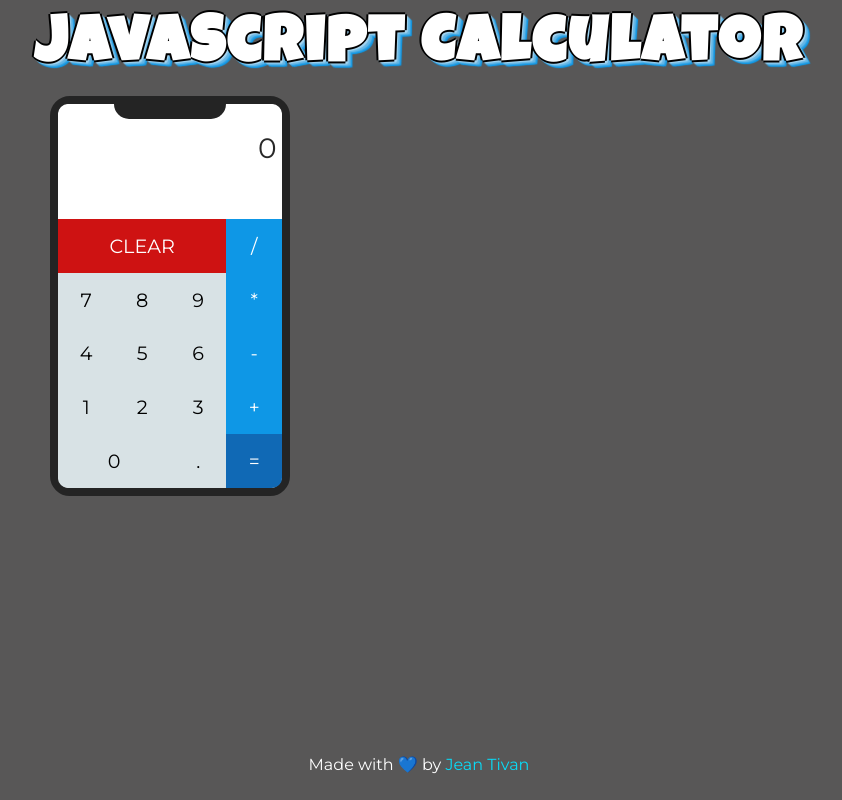
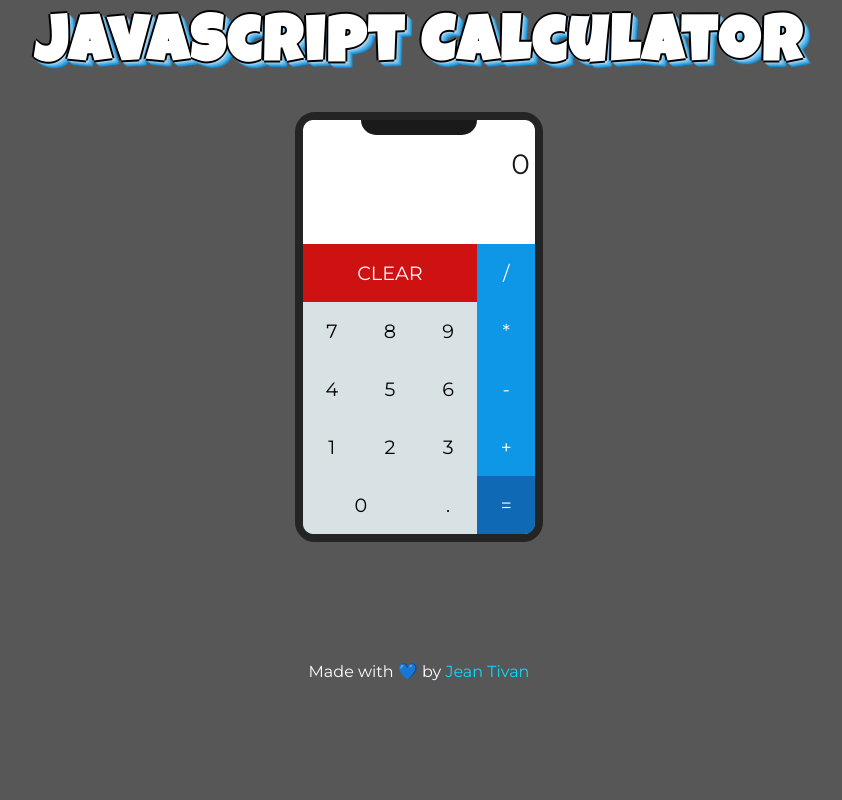
Before and after one commit to jeantivan/calculator, a React (Create React App) app: page / in a window 1280 px wide. Shown: the whole page, without its empty margins (221-1063 px from the left). Built offline with nearby package versions, Linux system fonts and the light colour scheme.

Commit message:
Varios cambios en la UI del proyecto. Se usa "aspect-ratio" para el tamaño de la calculadora

```diff
--- a/src/index.scss
+++ b/src/index.scss
@@ -18,18 +18,29 @@ body {
 #App {
   height: 100vh;
   display: grid;
-  grid-template-columns: 100%;
-  grid-template-rows: 1fr 3fr 1fr;
-  grid-row-gap: 10px;
-  align-items: center;
+  grid-template-columns: 100vw;
+  grid-template-rows: auto 1fr;
   justify-items: center;
   grid-template-areas:
+    "main"
+    "by";
+}
+
+.main {
+  grid-area: main;
+  display: grid;
+  grid-template-columns: 100%;
+  grid-template-rows: auto 1fr;
+  place-items: center;
+  grid-template-areas:
     "title"
-    "calculator"
-    "by";
+    "calculator";
 
   .title {
     grid-area: title;
+    width: 100%;
+    margin: 0;
+    margin-bottom: 1rem;
     padding: 1rem;
     font-size: 4rem;
     font-family: "Luckiest Guy", cursive;
@@ -45,13 +56,26 @@ body {
   }
   .calculator-container {
     grid-area: calculator;
-    height: 100%;
-    padding: 0 2rem;
+    padding: 0 1rem;
+    display: flex;
+    justify-content: center;
+    width: 90%;
+    aspect-ratio: 0.652;
+
+    @media screen and (min-width: 600px) {
+      width: 50%;
+    }
+    @media screen and (min-width: 1024px) {
+      width: 35%;
+    }
+  }
 }
 
 .by {
   grid-area: by;
   color: white;
+  display: flex;
+  align-items: center;
   a {
     color: #08dcf8;
     text-decoration: none;
@@ -60,25 +84,22 @@ body {
     }
   }
 }
-}
 
 .calculator {
-  height: 400px;
-  width: 250px;
+  width: 100%;
   border: 8px solid #242424;
   border-radius: $br;
-  max-width: 240px;
   background-color: white;
-  color: black;
+  color: rgb(26, 26, 26);
   display: grid;
   grid-template-columns: 1fr;
-  grid-template-rows: 115px 269px;
+  grid-template-rows: 30% 70%;
   position: relative;
 
   .display-container {
     grid-area: 1 / 1 / 2 / 2;
     background-color: white;
-    color: #282828;
+    color: rgb(26, 26, 26);
     font-size: 1.75em;
     padding: 0.2em;
     padding-top: 1em;
@@ -97,7 +118,7 @@ body {
       position: absolute;
       height: 15px;
       width: 50%;
-      background-color: #242424;
+      background-color: rgb(26, 26, 26);
       top: 0;
       left: 25%;
       border-radius: 0 0 15px 15px;
```
Lines whose indentation alone changed are shown as unchanged.
